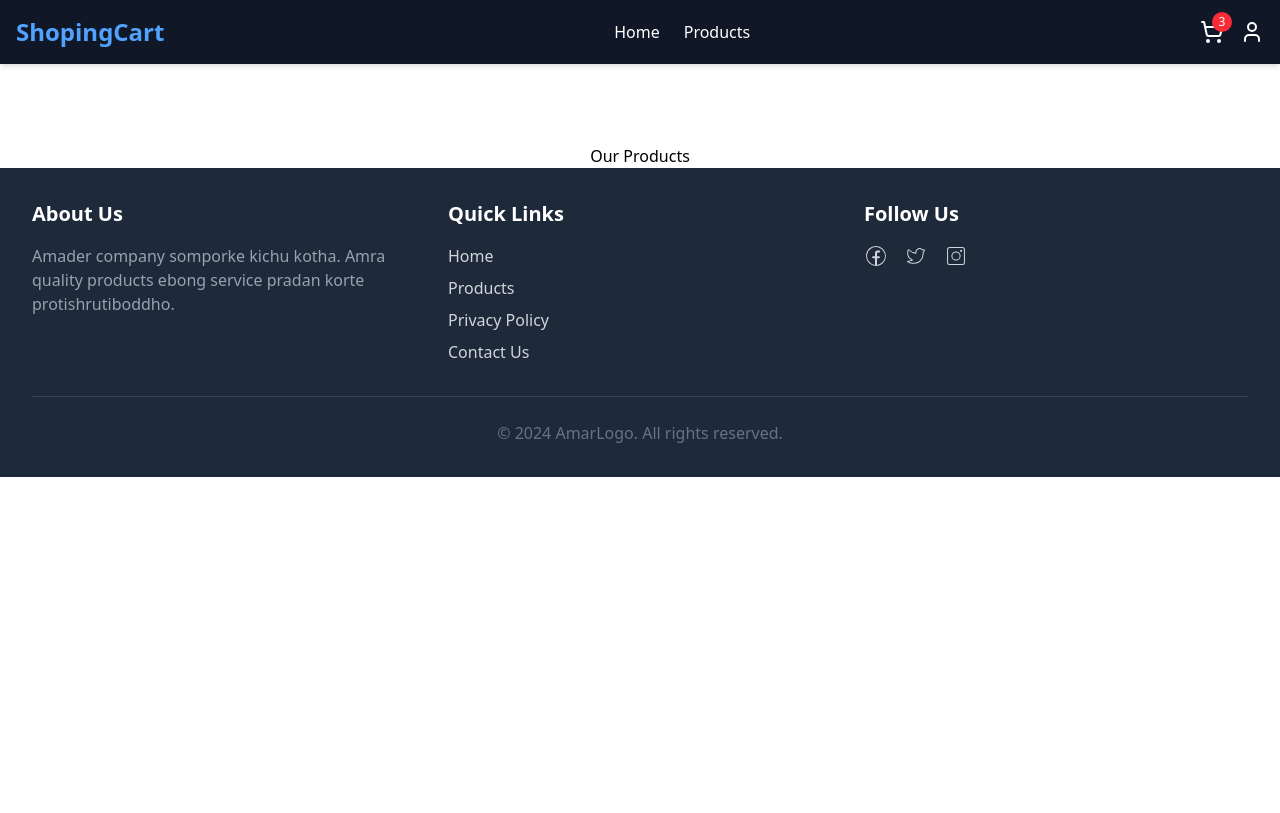
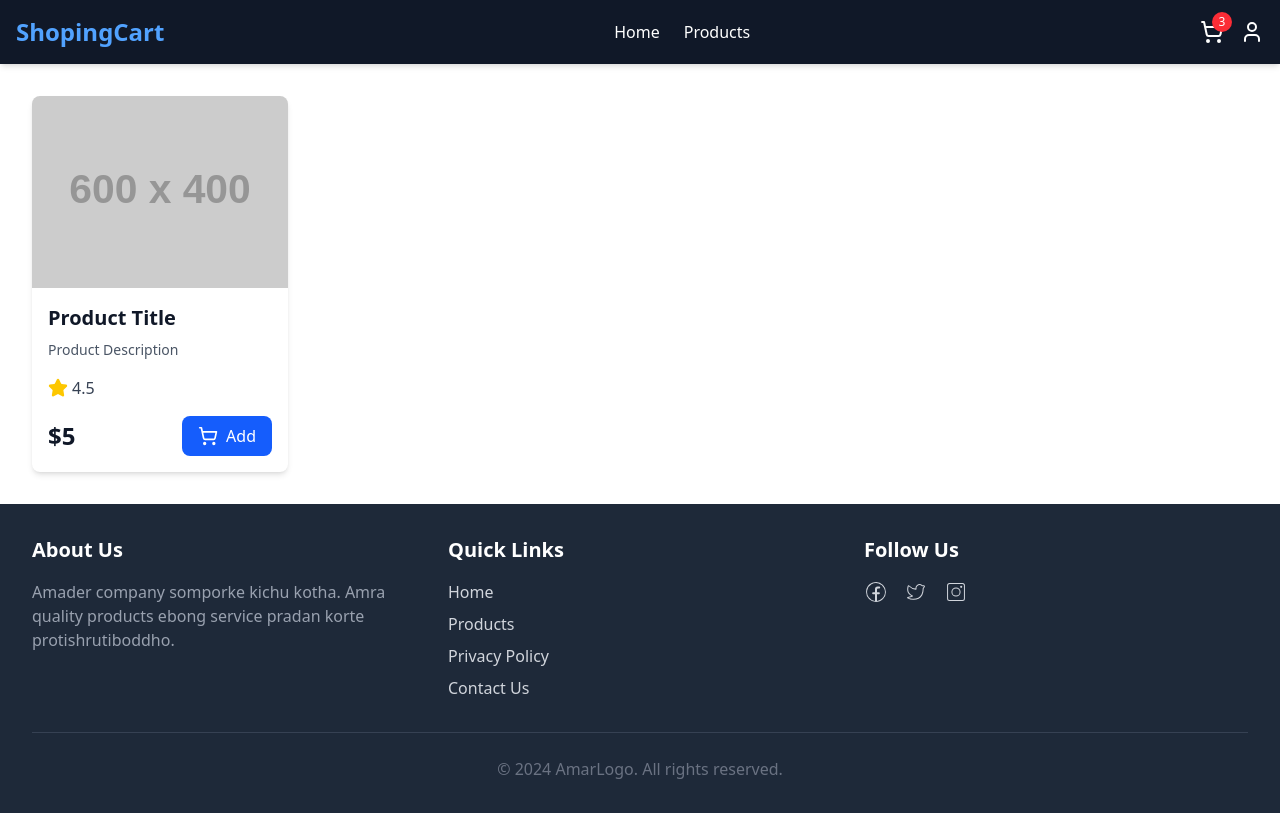
Before and after one commit to shanjid5566/add-to-card-redux, a React (Vite) app: page /products in a window 1280 px wide. Built offline with nearby package versions, Linux system fonts and the light colour scheme.

Commit message:
demo product card added

```diff
--- a/src/main.jsx
+++ b/src/main.jsx
@@ -3,6 +3,8 @@ import { createRoot } from "react-dom/client";
 import "./index.css";
 import App from "./App.jsx";
 import { BrowserRouter, Route, Router, Routes } from "react-router";
+import Home from "./pages/Home.jsx";
+import Product from "./pages/Product.jsx";
 
 createRoot(document.getElementById("root")).render(
   <BrowserRouter>
@@ -10,11 +12,10 @@ createRoot(document.getElementById("root")).render(
       <Route path="/" element={<App />}>
         <Route
           index
-          element={
-            <h1 className="text-center mt-20">Welcome to ShopingCart</h1>
-          }
+
+          Component={Home}
         />
-        <Route path="products" element={<h1 className="text-center mt-20">Our Products</h1>} />
+        <Route path="products" Component={Product} />
         <Route path="cart" element={<h1 className="text-center mt-20">Your Cart</h1>} />
       </Route>
     </Routes>
--- /dev/null
+++ b/src/pages/Home.jsx
@@ -0,0 +1,14 @@
+import React from 'react'
+
+const Home = () => {
+  return (
+    <div className='container mx-auto text-center py-20'>
+      <h1 className='text-4xl font-bold mb-4'>Welcome to ShoppingCart</h1>
+      <p className='text-lg text-gray-600'>
+        Discover the best products at unbeatable prices.
+      </p>
+    </div>
+  )
+}
+
+export default Home
--- /dev/null
+++ b/src/pages/Product.jsx
@@ -0,0 +1,41 @@
+import { ShoppingCart, Star } from "lucide-react";
+
+const Product = () => {
+  return (
+    <div className="container mx-auto p-8">
+      <div className="max-w-3xs bg-white rounded-lg shadow-md overflow-hidden transition-transform duration-300 hover:scale-105">
+        <img
+          src="https://placehold.co/600x400/cccccc/ffffff?text=Product+Image"
+          alt="Product Image"
+          className="w-full h-48 object-cover"
+          onError={(e) => {
+            e.target.onerror = null;
+            e.target.src =
+              "https://placehold.co/600x400/cccccc/ffffff?text=Image+Not+Found";
+          }}
+        />
+        <div className="p-4">
+          <h3 className="text-xl font-bold text-gray-900 mb-2">
+            {"Product Title"}
+          </h3>
+          <p className="text-gray-600 text-sm mb-4">{"Product Description"}</p>
+
+          <div className="flex items-center mb-4">
+            <Star className="h-5 w-5 text-yellow-400 fill-yellow-400" />
+            <span className="ml-1 text-gray-700 font-medium">{"4.5"}</span>
+          </div>
+
+          <div className="flex justify-between items-center">
+            <span className="text-2xl font-bold text-gray-900">${"5"}</span>
+            <button className="bg-blue-600 text-white px-4 py-2 rounded-lg hover:bg-blue-700 transition-colors duration-300 flex items-center space-x-2">
+              <ShoppingCart className="h-5 w-5" />
+              <span>Add</span>
+            </button>
+          </div>
+        </div>
+      </div>
+    </div>
+  );
+};
+
+export default Product;
```
